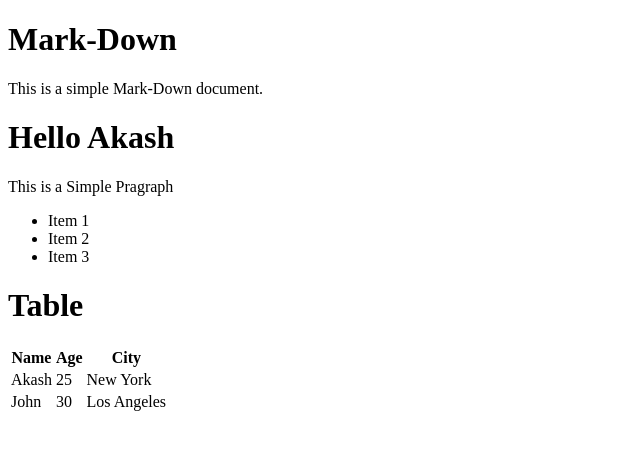
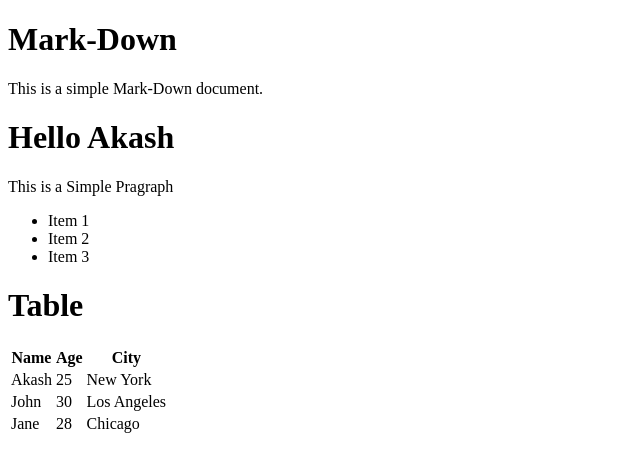
Before and after one commit to akashonline24hour/Markdown-Test, a plain HTML site: page index.html in a window 1280 px wide. Shown: the whole page, without its empty margins (0-640 px from the left). Drawn offline with Linux system fonts and the light colour scheme.

Commit message:
Saving my current work

```diff
--- a/index.html
+++ b/index.html
@@ -34,6 +34,11 @@
         <td>30</td>
         <td>Los Angeles</td>
       </tr>
+      <tr>
+        <td>Jane</td>
+        <td>28</td>
+        <td>Chicago</td>
+      </tr>
     </table>
   </body>
 </html>
```
